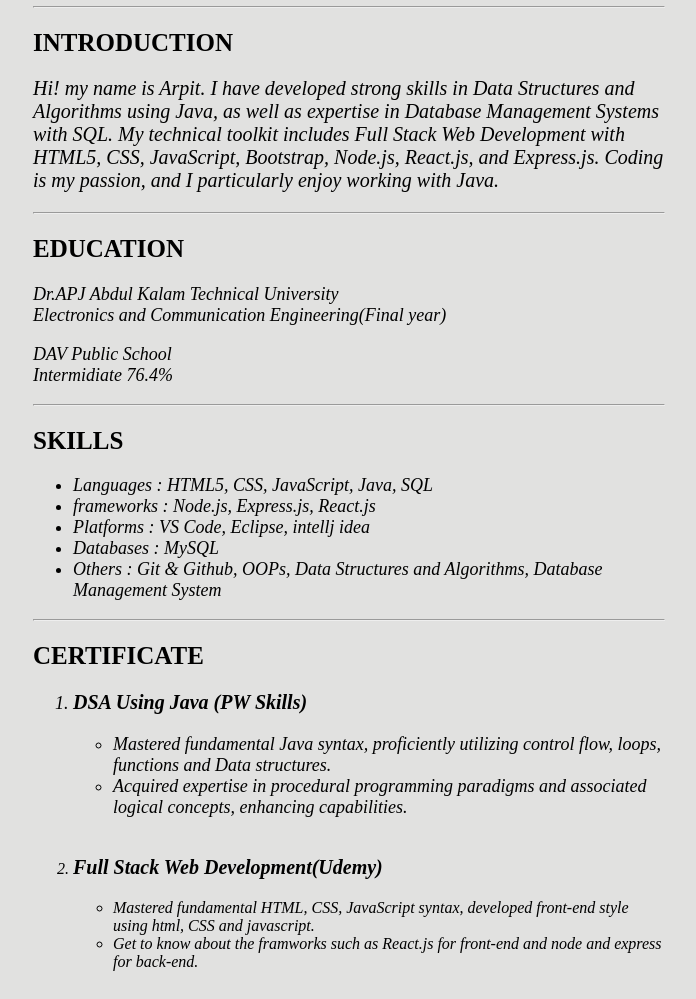
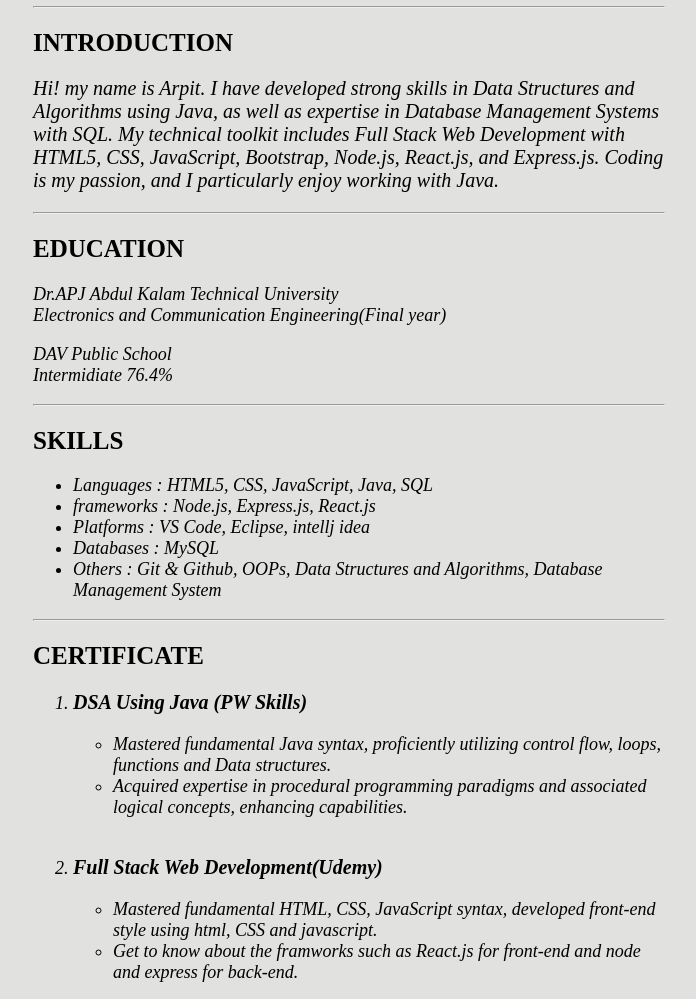
Before and after one commit to iamarpit3/Resume_ArpitGupta, a plain HTML site: page index.html in a window 1280 px wide. Shown: the part 98-1097 px from the top of the page, without its empty margins (291-987 px from the left). Drawn offline with Linux system fonts and the light colour scheme.

Commit message:
change made

```diff
--- a/index.html
+++ b/index.html
@@ -40,7 +40,7 @@
                 </ul>
             </li>
             <br/>
-            <li><p class="para">Full Stack Web Development(Udemy)</p>
+            <li style="font-size: 18px;"><p class="para">Full Stack Web Development(Udemy)</p>
                 <ul>
                     <li>Mastered fundamental HTML, CSS, JavaScript syntax, developed front-end style using html, CSS and javascript.</li>
                     <li>Get to know about the framworks such as React.js for front-end and node and express for back-end.</li>
```
